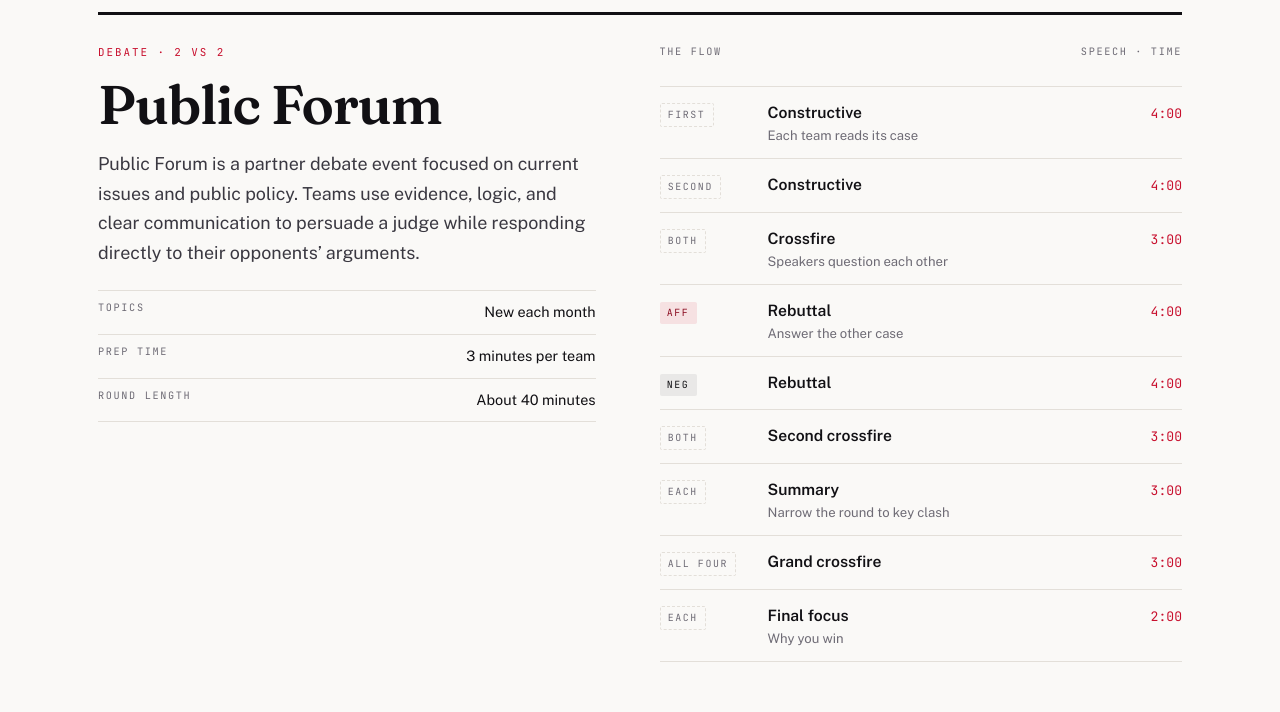
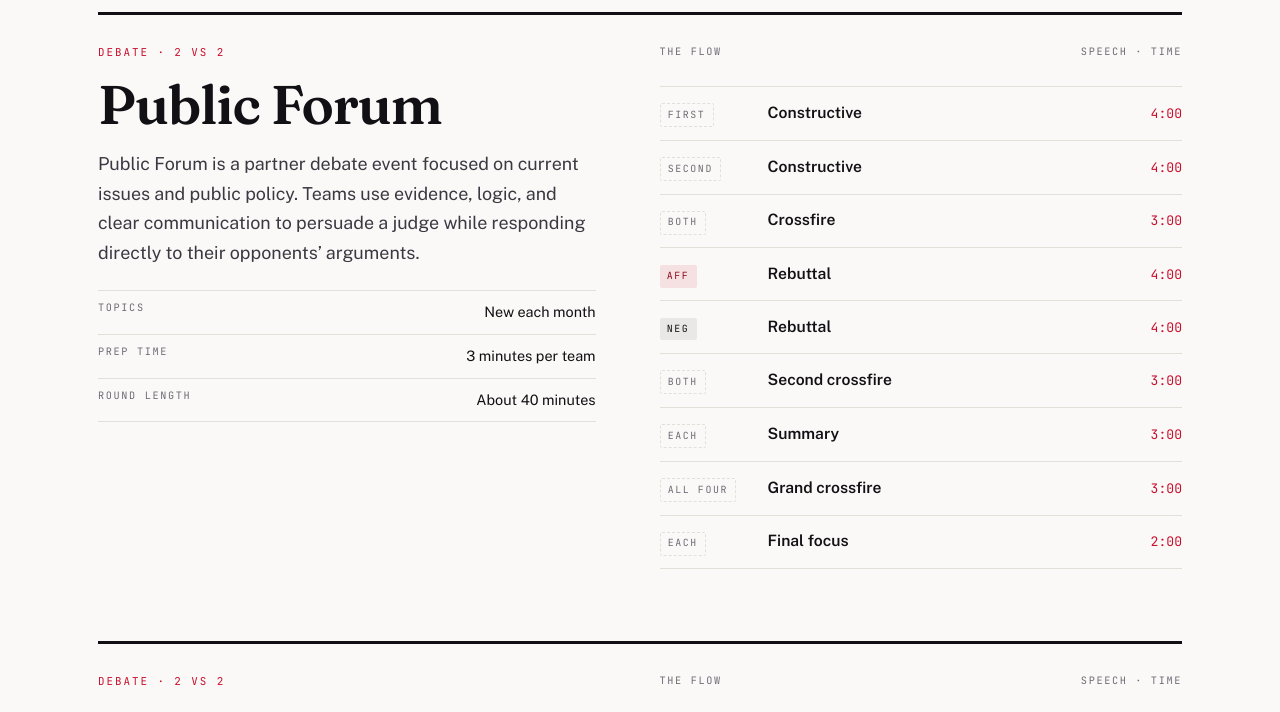
Before and after one commit to luna-777/gunnsd, a plain HTML site: page branches.html in a window 1280 px wide. Shown: the part 640-1352 px from the top of the page. Drawn offline with nearby package versions, Linux system fonts and the light colour scheme.

Commit message:
fix pf captions bc rohan kabe didnt like them

```diff
--- a/branches.html
+++ b/branches.html
@@ -65,15 +65,15 @@
         <div>
           <p class="flow__caption"><span>The flow</span><span>Speech · Time</span></p>
           <div class="flow">
-            <div class="flow__row"><span class="flow__side flow__side--both">First</span><span class="flow__name">Constructive<small>Each team reads its case</small></span><span class="flow__time">4:00</span></div>
+            <div class="flow__row"><span class="flow__side flow__side--both">First</span><span class="flow__name">Constructive<small></small></span><span class="flow__time">4:00</span></div>
             <div class="flow__row"><span class="flow__side flow__side--both">Second</span><span class="flow__name">Constructive</span><span class="flow__time">4:00</span></div>
-            <div class="flow__row"><span class="flow__side flow__side--both">Both</span><span class="flow__name">Crossfire<small>Speakers question each other</small></span><span class="flow__time">3:00</span></div>
-            <div class="flow__row"><span class="flow__side flow__side--aff">Aff</span><span class="flow__name">Rebuttal<small>Answer the other case</small></span><span class="flow__time">4:00</span></div>
+            <div class="flow__row"><span class="flow__side flow__side--both">Both</span><span class="flow__name">Crossfire<small></small></span><span class="flow__time">3:00</span></div>
+            <div class="flow__row"><span class="flow__side flow__side--aff">Aff</span><span class="flow__name">Rebuttal<small></small></span><span class="flow__time">4:00</span></div>
             <div class="flow__row"><span class="flow__side flow__side--neg">Neg</span><span class="flow__name">Rebuttal</span><span class="flow__time">4:00</span></div>
             <div class="flow__row"><span class="flow__side flow__side--both">Both</span><span class="flow__name">Second crossfire</span><span class="flow__time">3:00</span></div>
-            <div class="flow__row"><span class="flow__side flow__side--both">Each</span><span class="flow__name">Summary<small>Narrow the round to key clash</small></span><span class="flow__time">3:00</span></div>
+            <div class="flow__row"><span class="flow__side flow__side--both">Each</span><span class="flow__name">Summary<small></small></span><span class="flow__time">3:00</span></div>
             <div class="flow__row"><span class="flow__side flow__side--both">All four</span><span class="flow__name">Grand crossfire</span><span class="flow__time">3:00</span></div>
-            <div class="flow__row"><span class="flow__side flow__side--both">Each</span><span class="flow__name">Final focus<small>Why you win</small></span><span class="flow__time">2:00</span></div>
+            <div class="flow__row"><span class="flow__side flow__side--both">Each</span><span class="flow__name">Final focus<small></small></span><span class="flow__time">2:00</span></div>
           </div>
         </div>
       </article>
@@ -121,9 +121,6 @@
         </div>
         <div>
           <p class="flow__caption"><span>The flow</span><span>Speech · Time</span></p>
-          <div class="flow">
-            <div class="flow__row"><span class="flow__side flow__side--aff">Aff</span><span class="flow__name">Affirmative Constructive<small>Value, criterion, contentions</small></span><span class="flow__time">6:00</span></div>
-            <div class="flow__row"><span class="flow__side flow__side--neg">Neg</span><span class="flow__name">Cross-examination</span><span class="flow__time">3:00</span></div>
             <div class="flow__row"><span class="flow__side flow__side--neg">Neg</span><span class="flow__name">Negative Constructive<small>Own case plus refutation</small></span><span class="flow__time">7:00</span></div>
             <div class="flow__row"><span class="flow__side flow__side--aff">Aff</span><span class="flow__name">Cross-examination</span><span class="flow__time">3:00</span></div>
             <div class="flow__row"><span class="flow__side flow__side--aff">Aff</span><span class="flow__name">First Affirmative Rebuttal<small>The hardest speech in debate</small></span><span class="flow__time">4:00</span></div>
```
